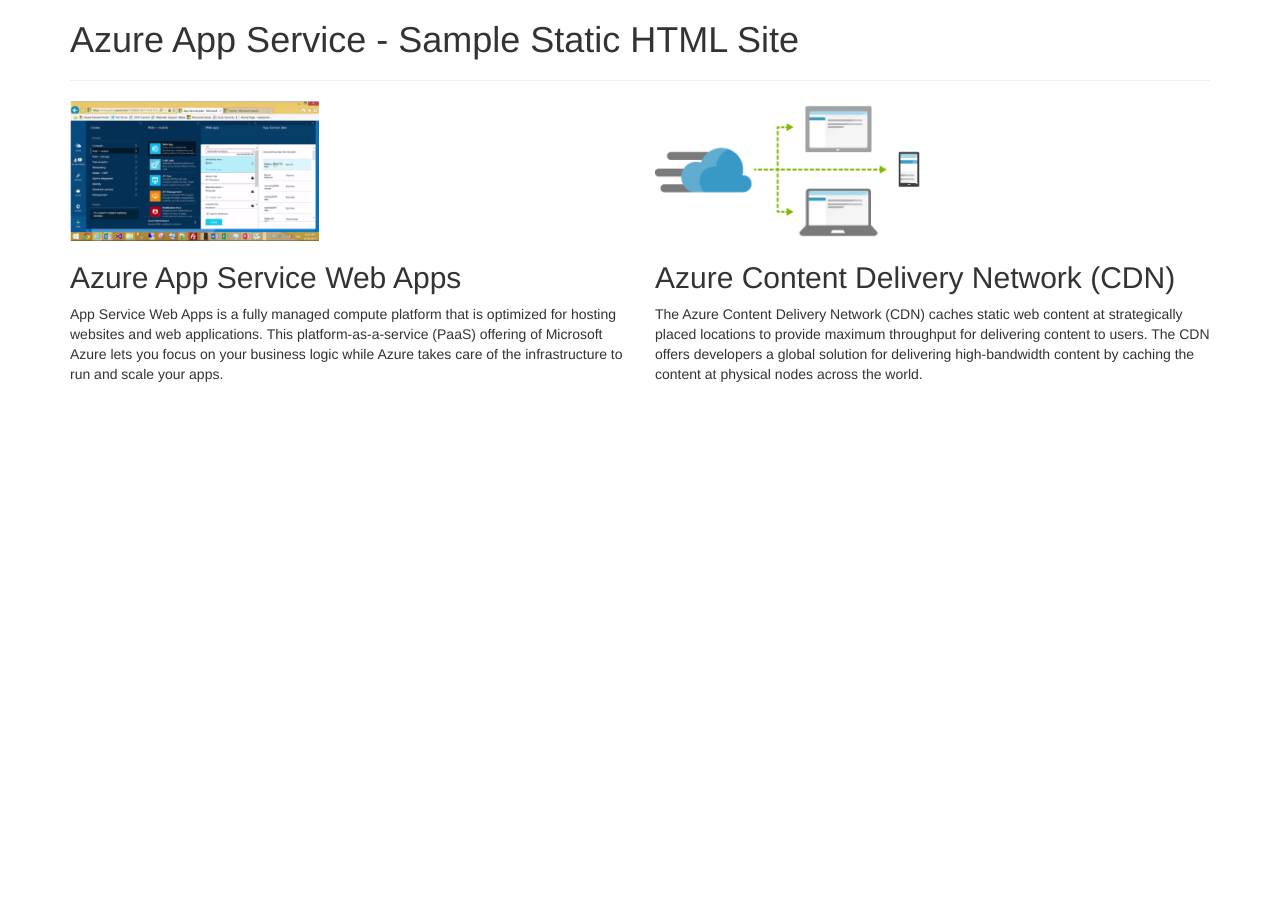
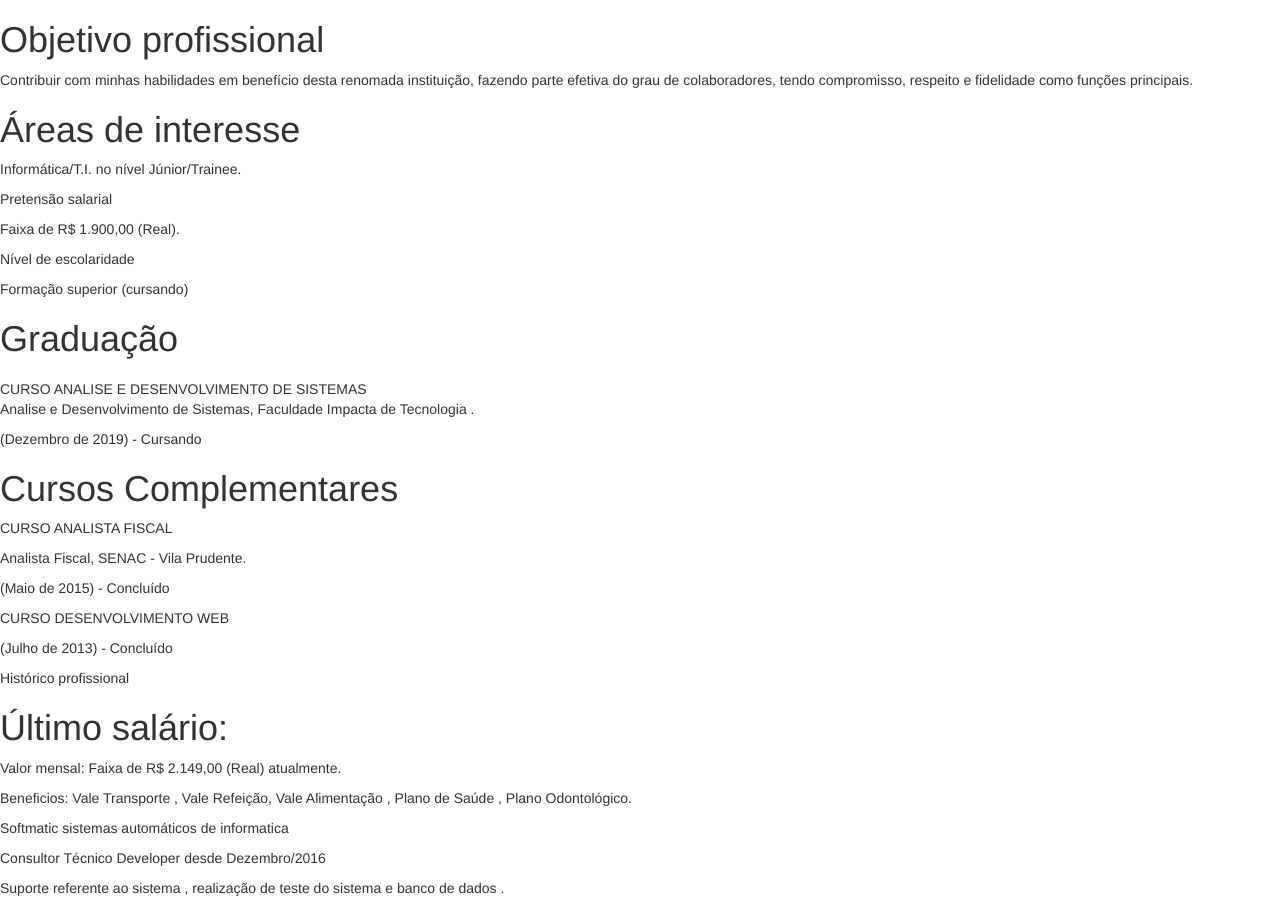
Before and after one commit to igorzilli/html-docs-hello-world, a plain HTML site: page index.html in a window 1280 px wide. Before the commit the page ends 800 px from the top, so only its background shows below. Drawn offline with nearby package versions, Linux system fonts and the light colour scheme.

Commit message:
Update index.html
Subindo

```diff
--- a/index.html
+++ b/index.html
@@ -14,31 +14,69 @@
   </head>
 
   <body>
-    <div class="navbar-wrapper">
-      <div class="container">
-          <h1>Azure App Service - Sample Static HTML Site</h1>
-          <hr/>
-      </div>
-    </div>
+<div>
+<h1>
+  Objetivo profissional
+</h1>
+<p>  Contribuir com minhas habilidades em benefício desta renomada instituição, fazendo parte efetiva do grau de colaboradores, tendo compromisso, respeito e fidelidade como funções principais.
+</p>
 
-    <!-- Wrap the rest of the page in another container to center all the content. -->
+<h1>  Áreas de interesse
+</h1>
+<p>  Informática/T.I. no nível Júnior/Trainee.
+</p>
+<p>  Pretensão salarial
+</p>
+<p>  Faixa de R$ 1.900,00 (Real).
+</p>
 
-    <div class="container">
 
-      <div class="row">
-        <div class="col-xs-12 col-sm-6">
-          <img class="img-rectangle" src="img/azure-portal.png" alt="Azure App Service Web Apps" height="140">
-          <h2>Azure App Service Web Apps</h2>
-          <p>App Service Web Apps is a fully managed compute platform that is optimized for hosting websites and web applications. This platform-as-a-service (PaaS) offering of Microsoft Azure lets you focus on your business logic while Azure takes care of the infrastructure to run and scale your apps.</p>
-        </div>
-          <div class="col-xs-12 col-sm-6">
-              <img class="img-rectangle" src="img/cdn.png" alt="CDN" height="140">
-              <h2>Azure Content Delivery Network (CDN)</h2>
-              <p>The Azure Content Delivery Network (CDN) caches static web content at strategically placed locations to provide maximum throughput for delivering content to users. The CDN offers developers a global solution for delivering high-bandwidth content by caching the content at physical nodes across the world.</p>
-          </div>
-      </div>
-    </div>
 
+<p>  Nível de escolaridade </p>
+<p>  Formação superior (cursando)</p>
+
+
+<h1>  Graduação
+</h1>
+<h2></h2>CURSO ANALISE E DESENVOLVIMENTO DE SISTEMAS</h2>
+
+  <p>  Analise e Desenvolvimento de Sistemas, Faculdade Impacta de Tecnologia .
+  </p>
+  <p>  (Dezembro de 2019) - Cursando
+  </p>
+
+<h1>  Cursos Complementares
+</h1>
+
+  <p>  CURSO ANALISTA FISCAL
+  </p>
+
+
+  <p>Analista Fiscal, SENAC - Vila Prudente.</p>
+<p>  (Maio de 2015) - Concluído
+</p>
+<p>  CURSO DESENVOLVIMENTO WEB
+</p>
+<p>  (Julho de 2013) - Concluído
+</p>
+
+  Histórico profissional
+  <h1>Último salário:
+  </h1>
+
+<p>Valor mensal: Faixa de R$ 2.149,00 (Real) atualmente.
+</p>
+<p>Beneficios: Vale Transporte , Vale Refeição, Vale Alimentação , Plano de Saúde , Plano Odontológico.
+
+</p>
+<p>Softmatic sistemas automáticos de informatica
+</p>
+<p>Consultor Técnico Developer desde Dezembro/2016
+</p>
+<p>Suporte referente ao sistema , realização de teste do sistema e banco de dados .
+</p>
+
+</div>
     <!-- Bootstrap core JavaScript
     ================================================== -->
     <!-- Placed at the end of the document so the pages load faster -->
```
